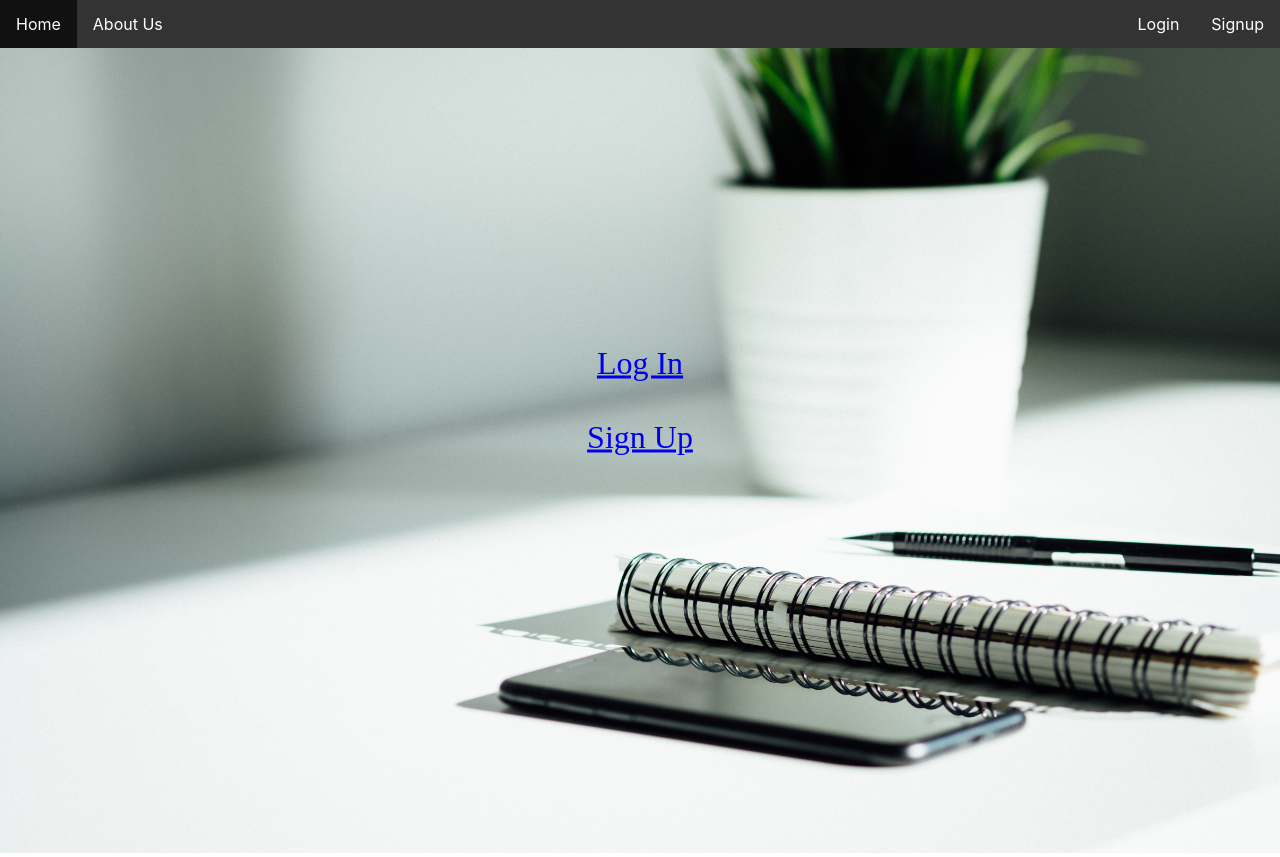
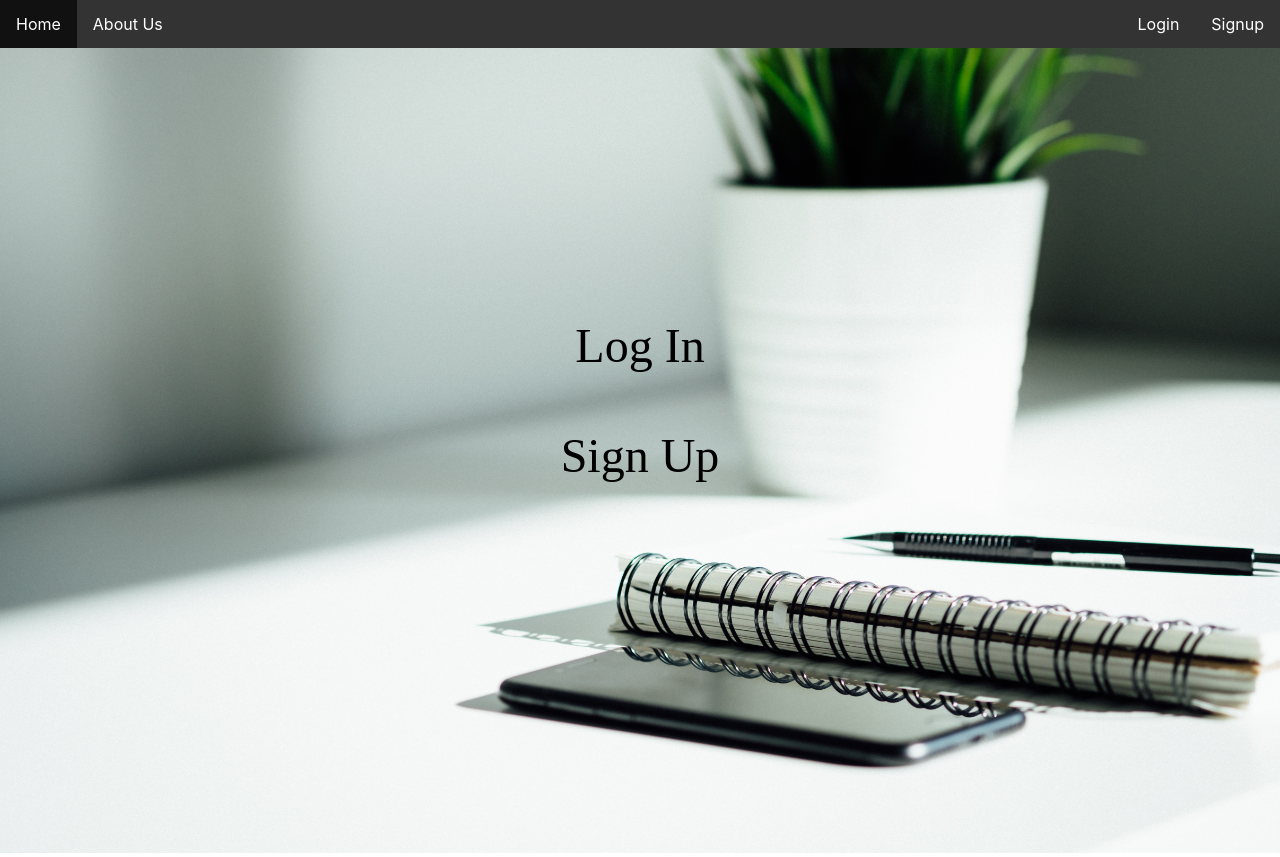
Before and after one commit to chrystalquek/CVWO-Frontend, a React (Create React App) app: page / in a window 1280 px wide. Built offline with nearby package versions, Linux system fonts and the light colour scheme.

Commit message:
style homepg

```diff
--- a/src/components/Home.js
+++ b/src/components/Home.js
@@ -25,17 +25,17 @@ const Home = (props) => {
 
 
 
-            <Link to='/logout' onClick={props.handleLogout}>Log Out</Link> <br></br>
+            <Link className="link" to='/logout' onClick={props.handleLogout}>Log Out</Link> <br></br>
             <br></br>
-            <Link to='/todos'>Back to ToDos</Link>
+            <Link className="link" to='/todos'>Back to ToDos</Link>
 
             </div>
             :
             <div >
 
-            <Link to='/login'>Log In</Link><br></br>
+            <Link className="link" to='/login'>Log In</Link><br></br>
             <br></br>
-            <Link to='/signup'>Sign Up</Link>
+            <Link className="link" to='/signup'>Sign Up</Link>
 
             </div>
 
--- a/src/components/Nav.css
+++ b/src/components/Nav.css
@@ -48,7 +48,13 @@
 
 
     transform: translate(-50%, -50%);
-    font-size: xx-large;
-    color: white;
+    font-size: xxx-large;
+
     text-decoration: none;
   }
+
+  .link{
+    text-decoration: none;
+    color: black;
+
+  }
```
